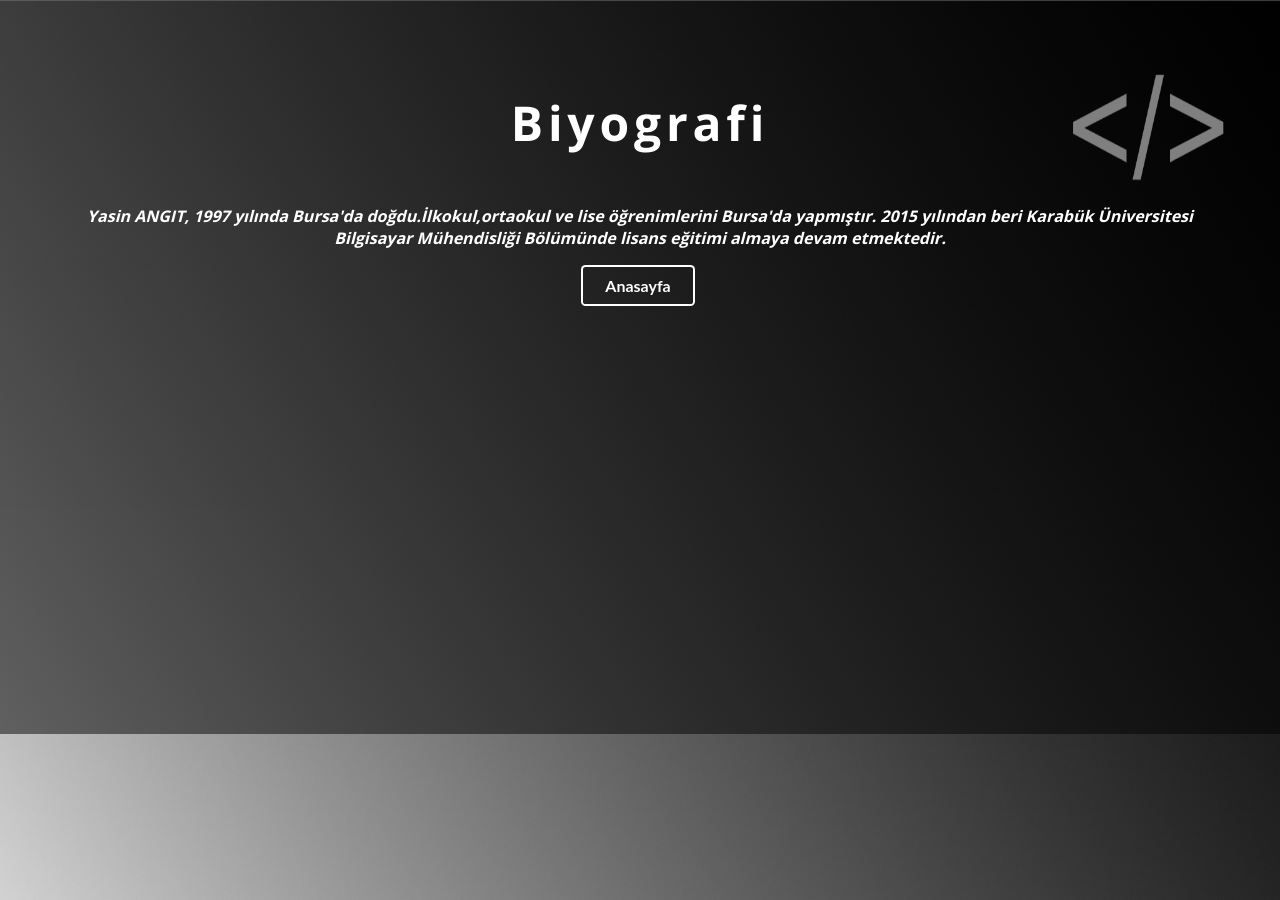
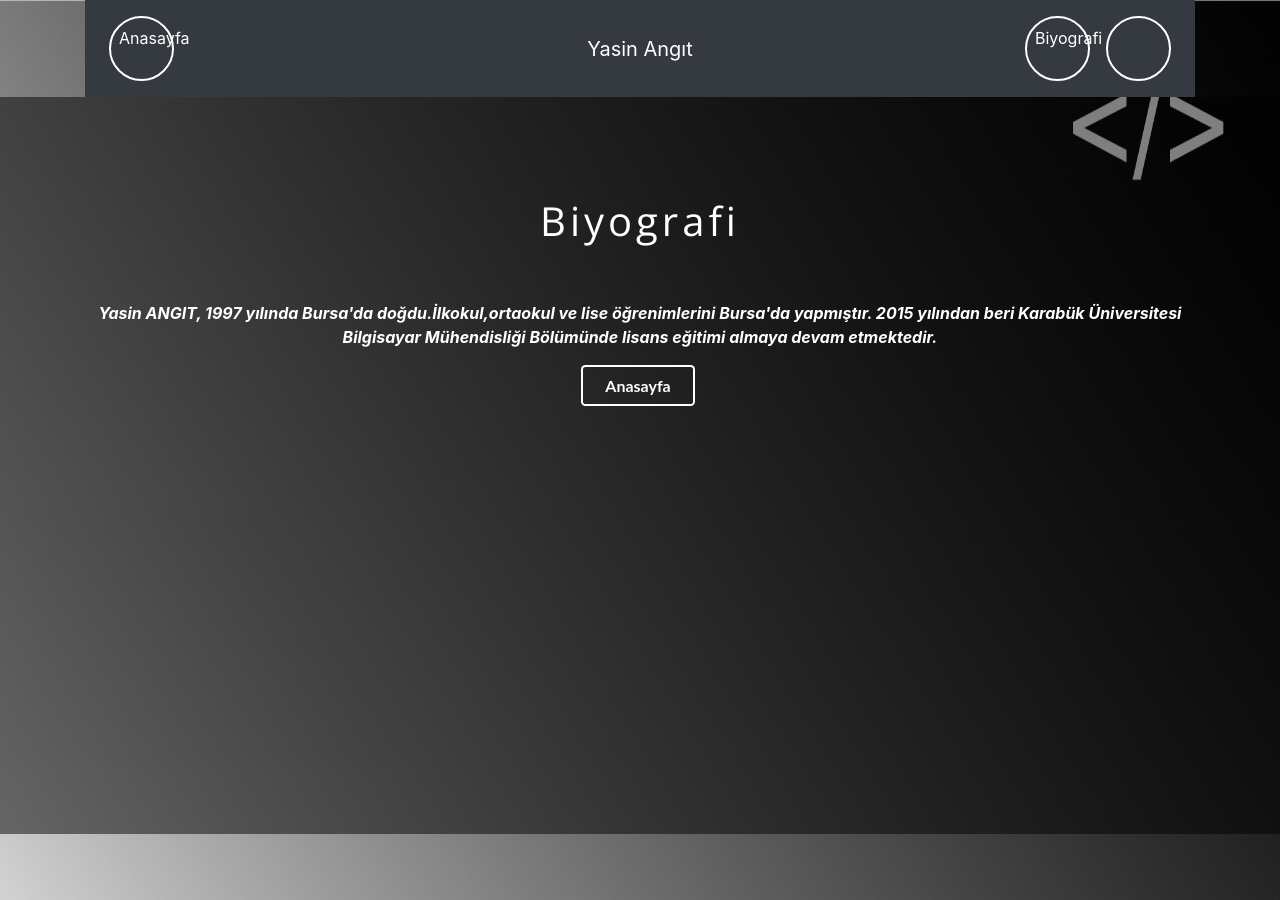
Before and after one commit to yasnangt/yasnangt.github.io, a Jekyll site: the page hakkımda.html, which Jekyll copies as it is, in a window 1280 px wide. Built offline with Jekyll 4.4.1, drawn with Linux system fonts in a browser that asks for light colours; nearby versions of some CDN libraries.

Commit message:
Update hakkımda.html

```diff
--- a/hakkımda.html
+++ b/hakkımda.html
@@ -12,11 +12,47 @@
         <link rel="stylesheet" href="css/container.css">
         <link rel="stylesheet" href="css/animate.css">
         <link rel="stylesheet" href="css/button.css">
+        <link rel="stylesheet" href="https://stackpath.bootstrapcdn.com/bootstrap/4.3.1/css/bootstrap.min.css" integrity="sha384-ggOyR0iXCbMQv3Xipma34MD+dH/1fQ784/j6cY/iJTQUOhcWr7x9JvoRxT2MZw1T" crossorigin="anonymous">
         <link href='https://fonts.googleapis.com/css?family=Open+Sans:400,700&subset=latin,cyrillic-ext' rel='stylesheet' type='text/css'>
         <link rel="stylesheet" href="https://maxcdn.bootstrapcdn.com/font-awesome/4.5.0/css/font-awesome.min.css">
     </head>
     <body>
+        <script src="https://stackpath.bootstrapcdn.com/bootstrap/4.3.1/js/bootstrap.min.js" integrity="sha384-JjSmVgyd0p3pXB1rRibZUAYoIIy6OrQ6VrjIEaFf/nJGzIxFDsf4x0xIM+B07jRM" crossorigin="anonymous"></script>
+            <header>
+            <div class="container">
+                <div>
+                        <nav class="navbar navbar-expand-md navbar-dark bg-dark">
+                                <div class="navbar-collapse collapse w-100 order-1 order-md-0 dual-collapse2">
+                                    <ul class="navbar-nav mr-auto">
+                                        <li class="nav-item active">
+                                            <a class="nav-link" href="index.html">Anasayfa</a>
+                                        </li>
 
+                                    </ul>
+                                </div>
+                                <div class="mx-auto order-0">
+                                    <a class="navbar-brand mx-auto" ><font color="white">Yasin Angıt</font></a>
+
+                                </div>
+                                <div class="navbar-collapse collapse w-100 order-3 dual-collapse2">
+                                    <ul class="navbar-nav ml-auto">
+                                        <li class="nav-item">
+                                            <a class="nav-link"><font color="white">Biyografi</font></a>
+                                        </li>
+                                        <li class="nav-item">
+                                            <a class="nav-link" href="#"></a>
+                                        </li>
+                                    </ul>
+                                </div>
+                            </nav>
+                </div>
+
+
+            </div>
+
+
+
+        </header>
         <div class="hamd">
 
             <script src="js/wow.min.js"></script>
```
